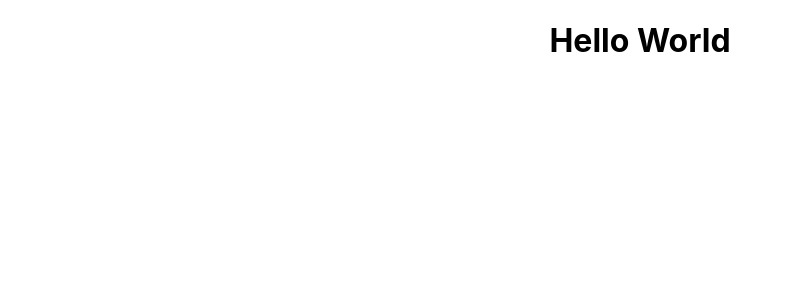
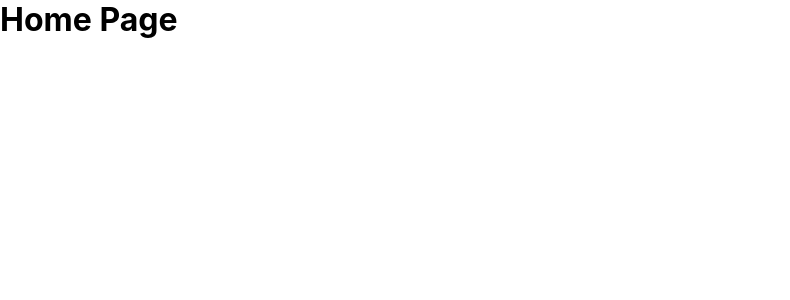
Before and after one commit to aybuddy/100ReactWebsites_10, a React (Create React App) app: page / in a window 1280 px wide. Shown: the top 300 px of the page, without its empty margins (0-790 px from the left). Built offline with nearby package versions, Linux system fonts and the light colour scheme.

Commit message:
Add react-router-dom and set up routes

```diff
--- a/package.json
+++ b/package.json
@@ -8,6 +8,7 @@
     "@testing-library/user-event": "^12.1.10",
     "react": "^17.0.1",
     "react-dom": "^17.0.1",
+    "react-router-dom": "^5.2.0",
     "react-scripts": "4.0.3",
     "web-vitals": "^1.0.1"
   },
--- a/src/App.css
+++ b/src/App.css
@@ -1,38 +1,5 @@
-.App {
-  text-align: center;
+* {
+  margin: 0;
+  box-sizing: border-box;
+  padding: 0;
 }
-
-.App-logo {
-  height: 40vmin;
-  pointer-events: none;
-}
-
-@media (prefers-reduced-motion: no-preference) {
-  .App-logo {
-    animation: App-logo-spin infinite 20s linear;
-  }
-}
-
-.App-header {
-  background-color: #282c34;
-  min-height: 100vh;
-  display: flex;
-  flex-direction: column;
-  align-items: center;
-  justify-content: center;
-  font-size: calc(10px + 2vmin);
-  color: white;
-}
-
-.App-link {
-  color: #61dafb;
-}
-
-@keyframes App-logo-spin {
-  from {
-    transform: rotate(0deg);
-  }
-  to {
-    transform: rotate(360deg);
-  }
-}
--- a/src/App.js
+++ b/src/App.js
@@ -1,11 +1,25 @@
 import React from 'react';
 import './App.css';
+import { BrowserRouter as Router, Switch, Route } from 'react-router-dom';
 
 function App() {
   return (
-    <div className='App'>
-      <h1>Hello World</h1>
-    </div>
+    <Router>
+      <div className='app'>
+        <Switch>
+          <Route path='/checkout'>
+            <h1>Checkout</h1>
+          </Route>
+          <Route path='/login'>
+            <h1>Log In</h1>
+          </Route>
+          {/* Last Route path is the default path */}
+          <Route path='/'>
+            <h1>Home Page</h1>
+          </Route>
+        </Switch>
+      </div>
+    </Router>
   );
 }
 
```
Also changed, not shown: src/firebase.js (added, +9 -0 lines), 1 other file (tests, documents, lock files or other folders).
